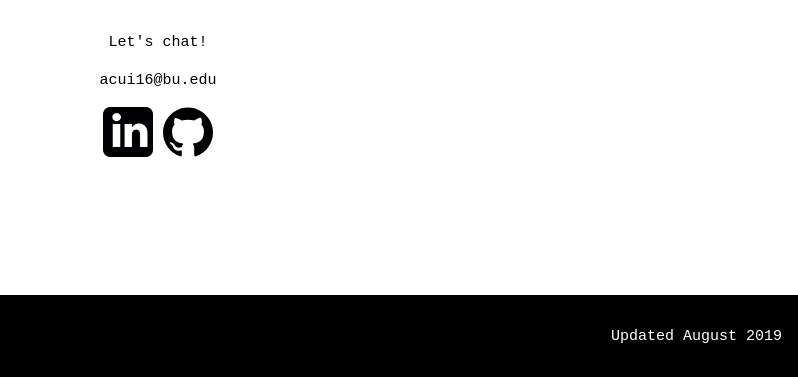
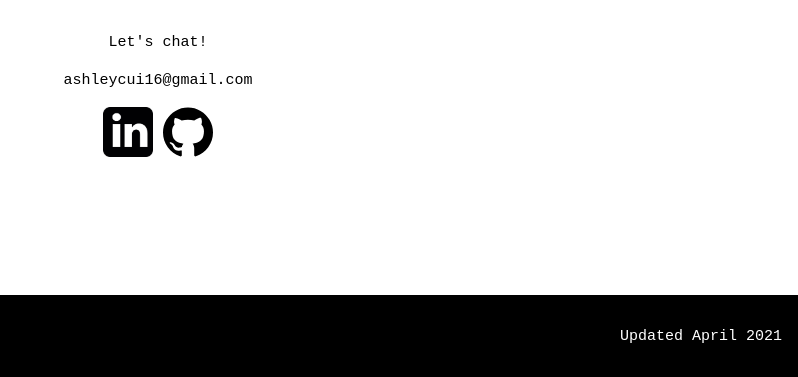
Before and after one commit to ashley-cui/ashley-cui.github.io, a plain HTML site: page index.html in a window 1280 px wide. Shown: the part 1770-2147 px from the top of the page, 482-1280 px from the left. Drawn offline with nearby package versions, Linux system fonts and the light colour scheme.

Commit message:
update resume and make email a mailto hyperlink

```diff
--- a/index.html
+++ b/index.html
@@ -4,7 +4,7 @@
 <title>ASHLEY CUI</title>
 <meta charset="UTF-8">
 <meta name="viewport" content="width=device-width, initial-scale=1">
-<link rel='icon' href='./files/images/favicon.ico' type='image/x-icon'/ >
+<link rel='icon' href='./files/images/favicon.ico' type='image/x-icon'>
 
 <body class="w3-content" style="max-width:1300px">
 
@@ -12,6 +12,11 @@
 <style>
 html, body, h1, h2, h3, h4, h5, h6 {
   font-family: "Courier New", monospace;
+}
+a:link, a:visited, a:hover, a:active {
+  color: black;
+  background-color: transparent;
+  text-decoration: none;
 }
 </style>
 
@@ -42,7 +47,7 @@ html, body, h1, h2, h3, h4, h5, h6 {
       <h1>Hello!</h1>
       <img src="./files/images/me.png" class="w3-margin w3-circle" alt="Ashley Cui" style="width:50%">
       <div class="w3-center-align w3-padding-large">
-        <p>My name is Ashley and I'm a fourth-year undergraduate student at Boston University studying Computer Engineering. I like building things that are nice and laughing a lot.</p>
+        <p>My name is Ashley and I'm a software engineer at Red Hat. <br />I graduated from Boston University in May 2020 with a BS in Computer Engineering.<br /> I like building things that are nice and laughing a lot!</p>
         <p>[Boston, Massachusetts]</p>
 
       </div>
@@ -71,8 +76,8 @@ html, body, h1, h2, h3, h4, h5, h6 {
     </div>
     <div class="w3-padding-4">
         <p> Let's chat! </p>
-        <p> acui16@bu.edu</p>
-        <a href="https://www.linkedin.com/in/ashley-cui-80339013b/" target="_blank"><img src="./files/images/l.jpg" style="width:50px;height:50px;"/></a>
+        <p></p><a href="mailto:ashleycui16@gmail.com"> ashleycui16@gmail.com</a></p>
+        <a href="https://www.linkedin.com/in/ashley-cui/" target="_blank"><img src="./files/images/l.jpg" style="width:50px;height:50px;"/></a>
         <a href="http://www.github.com/ashley-cui" target="_blank"><img src="./files/images/g.svg" style="width:50px;height:50px;"/></a>
 
     </div>
@@ -83,7 +88,7 @@ html, body, h1, h2, h3, h4, h5, h6 {
 
 <!-- updated -->
 <footer class="w3-container w3-black w3-padding-16 w3-right-align">
-  <p>Updated August 2019</p>
+  <p>Updated April 2021</p>
 </footer>
 
 </body>
```
Also changed, not shown: 1 other file.
